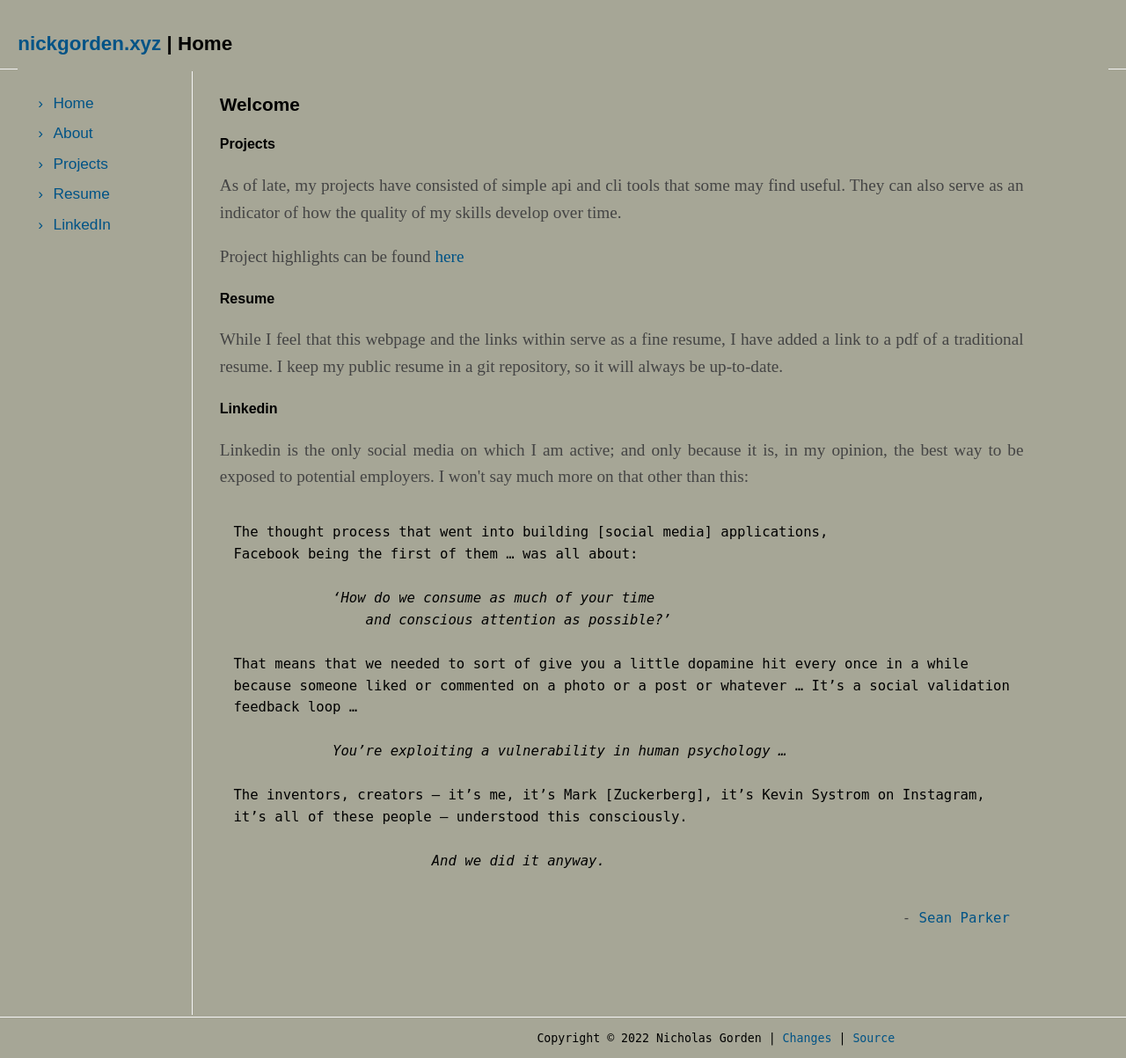
After one commit to ngorden/ngorden.github.io, a PHP site: page /index.html in a window 1280 px wide. The commit adds this page. Shown: the whole page at 88% size. Run offline with PHP 8.4, Linux system fonts and the light colour scheme.

Commit message:
convert to pure html

```diff
--- /dev/null
+++ b/index.html
@@ -0,0 +1,105 @@
+<!DOCTYPE html>
+<html lang="en/us">
+<head>
+    <meta charset="UTF-8">
+    <meta name="viewport" content="width=device-width, initial-scale=1.0">
+    <meta author="Nicholas Gorden">
+    <link rel="stylesheet" href="www/static/style.css">
+    <title>nickgorden.xyz</title>
+</head>
+<body>
+<div id="header">
+    <h1>
+        <a href="https://nickgorden.xyz">nickgorden.xyz</a> | Home
+    </h1>
+</div>
+<hr hidden class="hidden-ruler"/>
+<div id="content">
+    <div>
+        <table>
+            <tbody>
+            <tr>
+                <td id="nav" style="vertical-align: top">
+                    <input id="hamburger" type="checkbox">
+                    <label for="hamburger"></label>
+                    <div id="burger-wrapper">
+                        <ul id="main-nav">
+                            <li><a href="index.html">Home</a></li>
+                            <li><a href="about.html">About</a></li>
+                            <li><a href="projects.html">Projects</a></li>
+                            <li><a href="linkedin-resume/2022/resume.pdf">Resume</a></li>
+                            <li><a href="https://linkedin.com/in/nicholas-gorden">LinkedIn</a></li>
+                        </ul>
+                    </div>
+                </td>
+                <td id="main" style="vertical-align: top">
+                    <h2>Welcome</h2>
+
+                    <h3>Projects</h3>
+
+                    <p>
+                        As of late, my projects have consisted of simple api and cli tools that some may find useful.
+                        They can also serve as an indicator of how the quality of my skills develop over time.
+                    </p>
+
+                    <p>
+                        Project highlights can be found <a href="projects.html">here</a>
+                    </p>
+
+                    <h3>Resume</h3>
+
+                    <p>
+                        While I feel that this webpage and the links within serve as a fine resume, I have added a link
+                        to a pdf of a traditional resume.
+                        I keep my public resume in a git repository, so it will always be up-to-date.
+                    </p>
+
+                    <h3>Linkedin</h3>
+
+                    <p>
+                        Linkedin is the only social media on which I am active; and only because it is, in my opinion,
+                        the best way to be
+                        exposed to potential employers. I won't say much more on that other than this:
+                    </p>
+
+                    <div>
+                    <pre id="quote">
+The thought process that went into building [social media] applications,
+Facebook being the first of them … was all about:
+
+            <em>‘How do we consume as much of your time
+                and conscious attention as possible?’</em>
+
+That means that we needed to sort of give you a little dopamine hit every once in a while
+because someone liked or commented on a photo or a post or whatever … It’s a social validation
+feedback loop …
+
+            <em>You’re exploiting a vulnerability in human psychology …</em>
+
+The inventors, creators — it’s me, it’s Mark [Zuckerberg], it’s Kevin Systrom on Instagram,
+it’s all of these people — understood this consciously.
+
+                        <em>And we did it anyway.</em>
+<p id="quote-source">
+- <a href="https://www.axios.com/2017/12/15/sean-parker-facebook-was-designed-to-exploit-human-vulnerability-1513306782">Sean Parker</a>
+</p>
+                    </pre>
+                    </div>
+                </td>
+            </tr>
+            </tbody>
+        </table>
+    </div>
+</div>
+<hr hidden class="hidden-ruler"/>
+<div id="footer">
+    <div>
+        <span class="right">
+            Copyright &copy 2022 Nicholas Gorden |
+            <a href="https://github.com/ngorden/ngorden.github.io/commits/master">Changes</a> |
+            <a href="https://github.com/ngorden/ngorden.github.io/">Source</a>
+        </span>
+    </div>
+</div>
+</body>
+</html>
--- a/www/static/pages/nav.php
+++ /dev/null
@@ -1,5 +0,0 @@
-<li><a href="index.php?page=home">Home</a></li>
-<li><a href="index.php?page=about">About</a></li>
-<li><a href="index.php?page=projects">Projects</a></li>
-<li><a href="linkedin-resume/2022/resume.pdf">Resume</a></li>
-<li><a href="https://linkedin.com/in/nicholas-gorden">LinkedIn</a></li>
--- a/www/static/styles/style.css
+++ b/www/static/style.css
@@ -22,7 +22,7 @@ body {
 /* begining: setup centered theme */
 #header > div, #footer > div, #content > div {
     max-width: 980px;
-    margin: 0 auto;
+    margin: 0 1.5rem auto;
 }
 
 #content > div {
@@ -136,6 +136,16 @@ code {
     font-size: 1rem;
     background-color: #efefef;
     padding: 0.3em;
+}
+
+p#quote {
+    margin-top: inherit;
+    padding: -1rem;
+    text-align: center;
+}
+
+p#quote-source {
+    text-align: right;
 }
 
 pre {
```
Also changed, not shown: about.html (added, +111 -0 lines), index.php (deleted, +0 -69 lines), projects.html (added, +69 -0 lines), www/static/pages/about.html (deleted, +0 -46 lines), www/static/pages/home.html (deleted, +0 -42 lines), www/static/pages/projects.html (deleted, +0 -12 lines).
